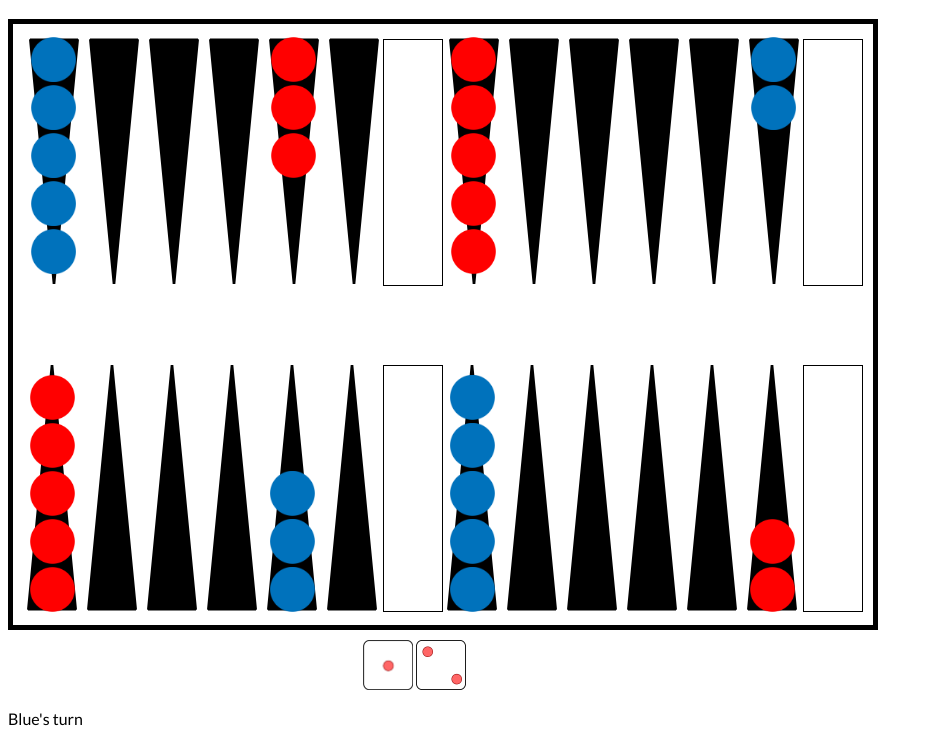
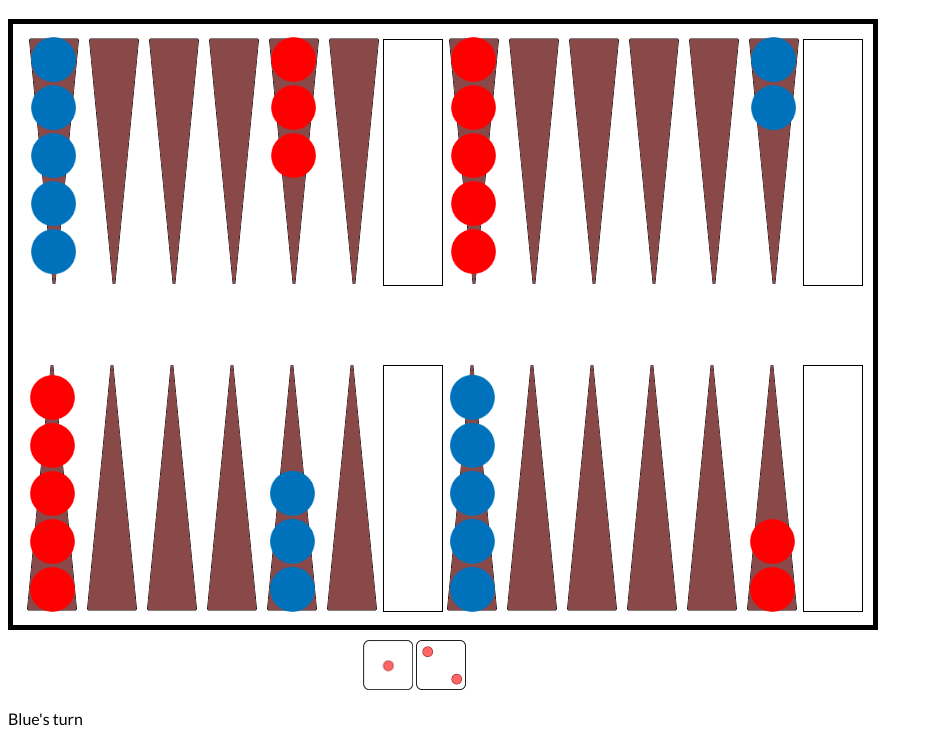
Before and after one commit to rileythomp/backgammon, a website: page public/index.html in a window 1280 px wide. Shown: the part 63-807 px from the top of the page, without its empty margins (0-933 px from the left). Drawn offline with Linux system fonts and the light colour scheme.

Commit message:
new point colour

```diff
--- a/public/styles.less
+++ b/public/styles.less
@@ -29,12 +29,12 @@ body {
     }
 
     .bottom {
-        background-image: url(assets/top_point.png);
+        background-image: url(assets/new_point.png);
         transform: rotate(180deg);
     }
 
     .top {
-        background-image: url(assets/top_point.png);
+        background-image: url(assets/new_point.png);
     }
 
     .piece {
```
Also changed, not shown: public/assets/new_point.png (added).
